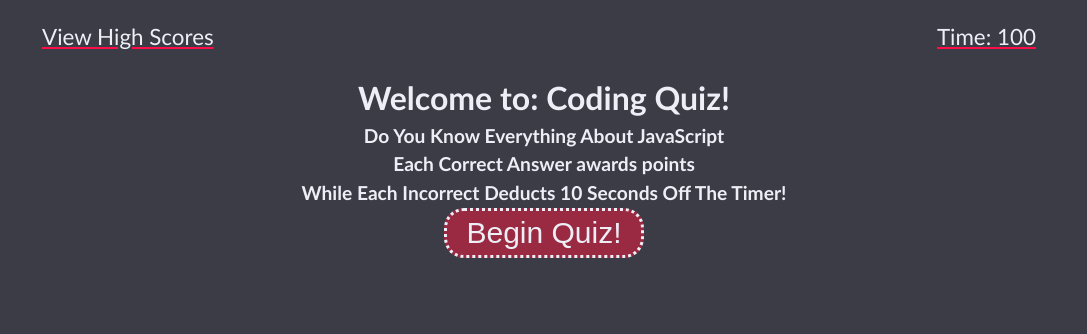
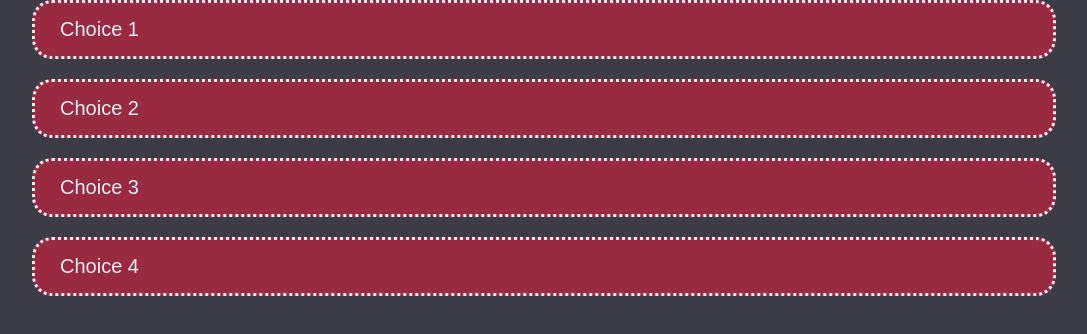
Before and after one commit to JesusM0/quiz-gaem, a plain HTML site: page index.html in a window 1280 px wide. Both pictures are taken after a click on the button "Begin Quiz!". Shown: the whole page, without its empty margins (96-1183 px from the left). Drawn offline with Linux system fonts and the light colour scheme.

Commit message:
added start quiz function along with event

```diff
--- a/assets/css/style.css
+++ b/assets/css/style.css
@@ -80,6 +80,13 @@ button{
     box-shadow: 0 0 0 3px var(--light);
 }
 
+.choice {
+    width: 80%;
+    text-align: left;
+    padding: 15px 10px 15px 25px;
+    margin-bottom: 20px;
+}
+
 .start {
     font-size: 30px;
     width: 200px;
--- a/assets/js/script.js
+++ b/assets/js/script.js
@@ -3,6 +3,7 @@
 var headEl = document.querySelector("header");
 var bodyEl = document.querySelector("body");
 var titleEl = document.querySelector("#page-title");
+var descriptionEl = document.querySelector("#description");
 
 //Specific Id/Classes Here
 var viewEL = document.querySelector("#view-scores");
@@ -20,3 +21,22 @@ var choiceFour = document.querySelector("#btn-4");
 //Essential Variables Here
 var remainingTime = 100;
 var score = 0;
+//Add New countdown var
+var countdown = "";
+
+var quizStart = function() {
+    //First, hide opening elements by applying "hide" class containing display: none; property
+    headEl.classList.add("hide");
+    titleEl.classList.add("hide");
+    viewEL.classList.add("hide");
+    startBtn.classList.add("hide");
+    descriptionEl.classList.add("hide");
+    //Display Questions and Answers by removing "hide" class
+    choicesEl.classList.remove("hide");
+    //Timer
+    countdown = setInterval(timer, 1000);
+
+};
+
+//Run quizStart();
+startBtn.onclick = quizStart;
--- a/index.html
+++ b/index.html
@@ -16,7 +16,7 @@
 
     <main class="page-content" id="page-content">
         <h1 id="page-title">Welcome to: Coding Quiz!</h1>
-        <p>Do You Know Everything About JavaScript <br>Each Correct Answer awards points <br> While Each Incorrect Deducts 10 Seconds Off The Timer!</p>
+        <p id="description">Do You Know Everything About JavaScript <br>Each Correct Answer awards points <br> While Each Incorrect Deducts 10 Seconds Off The Timer!</p>
         <button type="submit" id="start" class="start btn">Begin Quiz!</button>
         <section id="quiz-question">
             <p id="questions"> </p>
```
